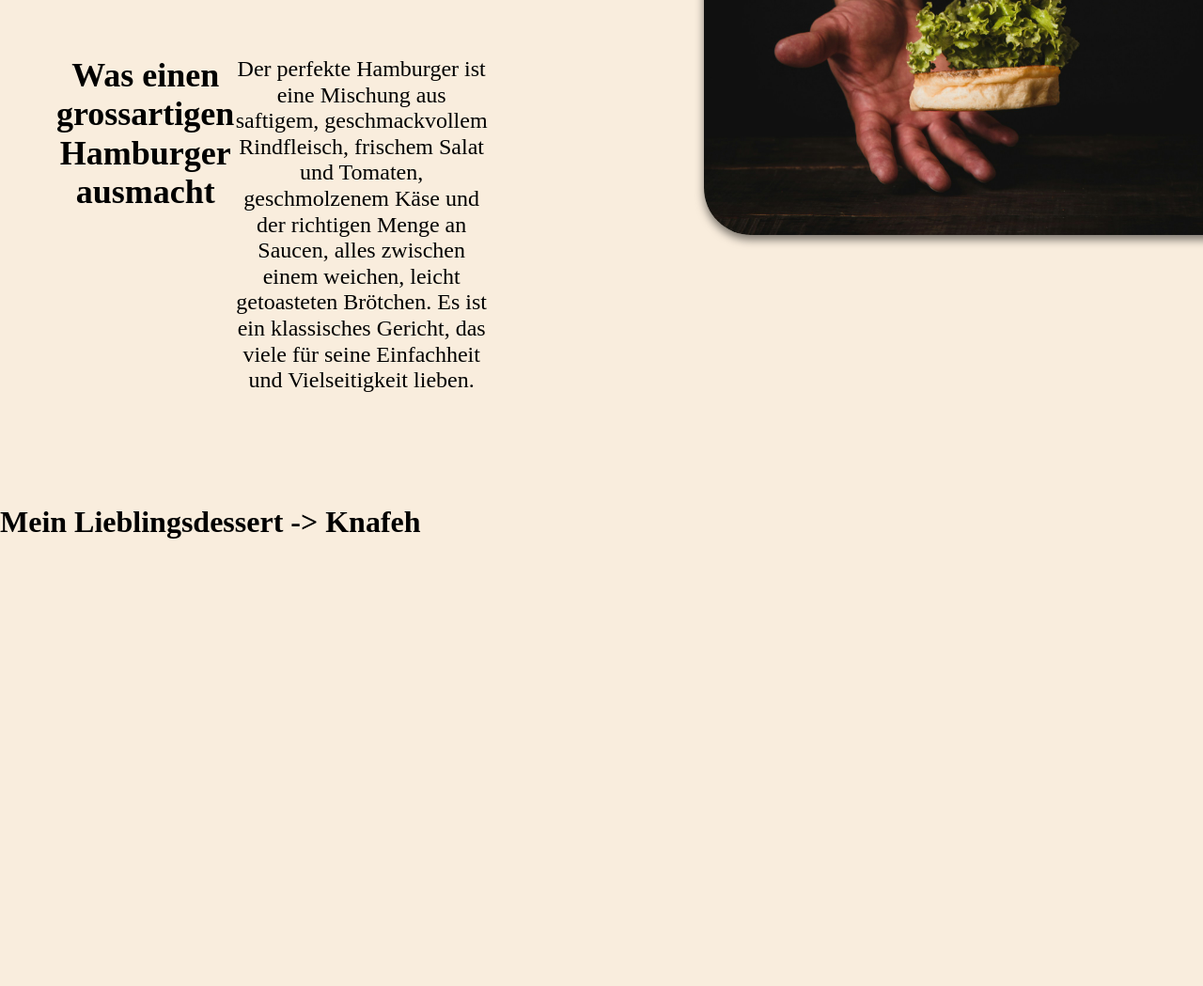
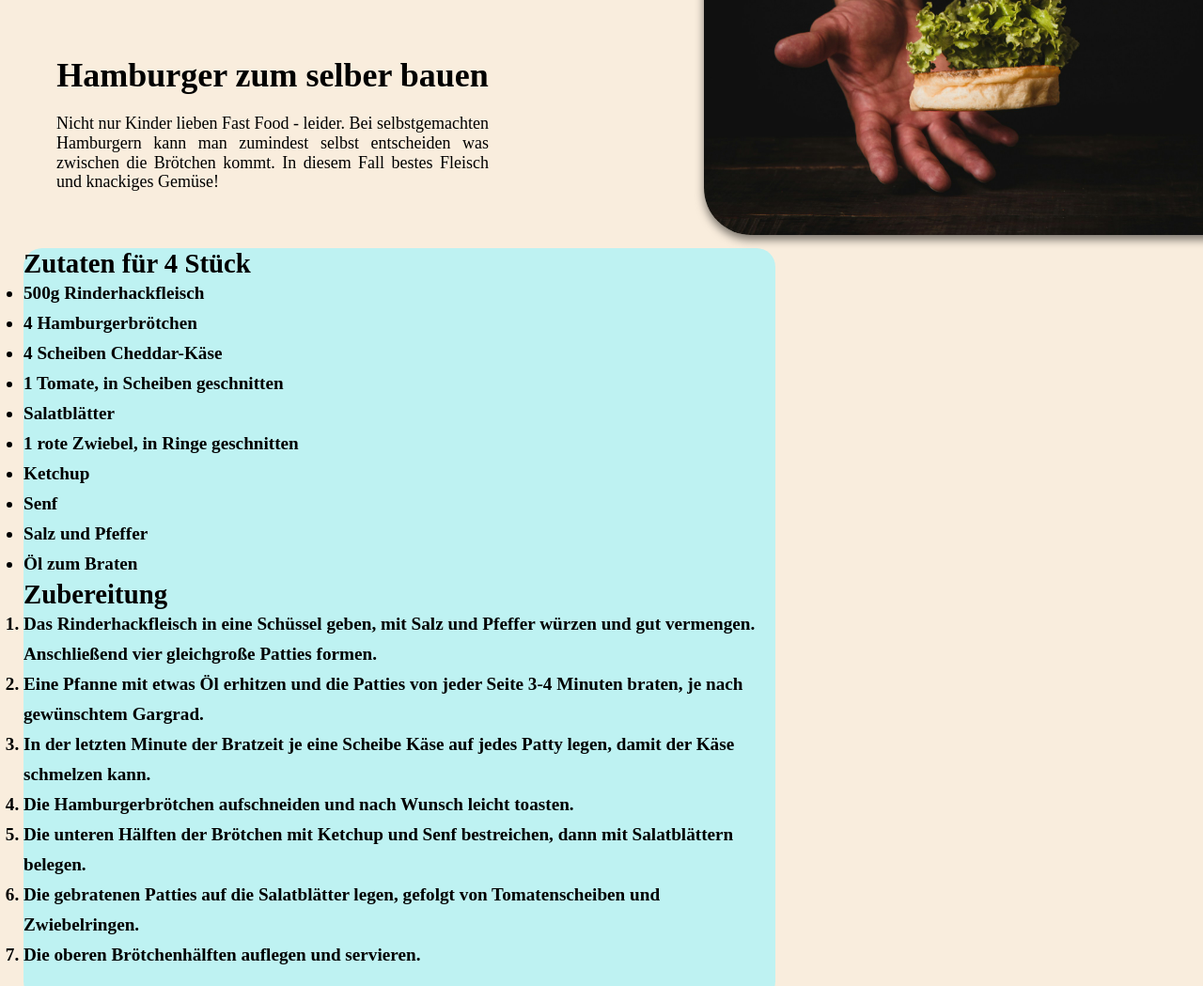
Before and after one commit to sam-1989/My-favorite-dish, a plain HTML site: page index.html in a window 1280 px wide. Shown: the part 500-1549 px from the top of the page at 94% size. Before the commit the page ends 1074 px from the top, so only its background shows below. Drawn offline with nearby package versions, Linux system fonts and the light colour scheme; a web font is replaced by a local one.

Commit message:
updated version

```diff
--- a/css/styles.css
+++ b/css/styles.css
@@ -42,13 +42,36 @@ header img {
 
 .hamburger {
     display: flex;
-    justify-content: space-between;
+    flex-wrap: wrap;
+    justify-content: center;
+    align-items: center;
     padding: 20px;
     margin: 40px;
     width: 500px;
     font-size: 1.5em;
-    text-align: center;
+    text-align: justify;
 }
+
+.hamburger p {
+    margin-top: 20px;
+    font-size: 18px;
+}
+
+
+.hero-2 {
+    display: flex;
+    flex-direction: column;
+    margin-left: 25px;
+    font-size: 1.2em;
+    font-weight: 600;
+    line-height: 2rem;
+    width: 800px;
+    height: 800px;
+    border-radius: 20px;
+    background-color: rgb(190, 242, 242);
+}
+
+
 
 
 @keyframes moveRight {
--- a/index.html
+++ b/index.html
@@ -1,34 +1,108 @@
 <!DOCTYPE html>
 <html lang="en">
     <head>
-    <meta charset="UTF-8">
-    <meta name="viewport" content="width=device-width, initial-scale=1.0">
-    <link rel="preconnect" href="https://fonts.googleapis.com">
-<link rel="preconnect" href="https://fonts.gstatic.com" crossorigin>
-<link href="https://fonts.googleapis.com/css2?family=Bungee+Spice&family=Lato:ital,wght@0,100;0,300;0,400;0,700;0,900;1,100;1,300;1,400;1,700;1,900&family=Lobster&family=Love+Ya+Like+A+Sister&family=Work+Sans:ital,wght@0,100..900;1,100..900&display=swap" rel="stylesheet">
-    <link rel="stylesheet" href="https://cdnjs.cloudflare.com/ajax/libs/font-awesome/6.5.2/css/all.min.css" integrity="sha512-SnH5WK+bZxgPHs44uWIX+LLJAJ9/2PkPKZ5QiAj6Ta86w+fsb2TkcmfRyVX3pBnMFcV7oQPJkl9QevSCWr3W6A==" crossorigin="anonymous" referrerpolicy="no-referrer" />
-    <link rel="stylesheet" href="https://cdnjs.cloudflare.com/ajax/libs/normalize/8.0.1/normalize.min.css">
-    <link rel="stylesheet" href="./css/styles.css">
+        <meta charset="UTF-8" />
+        <meta name="viewport" content="width=device-width, initial-scale=1.0" />
+        <link rel="preconnect" href="https://fonts.googleapis.com" />
+        <link rel="preconnect" href="https://fonts.gstatic.com" crossorigin />
+        <link
+            href="https://fonts.googleapis.com/css2?family=Bungee+Spice&family=Lato:ital,wght@0,100;0,300;0,400;0,700;0,900;1,100;1,300;1,400;1,700;1,900&family=Lobster&family=Love+Ya+Like+A+Sister&family=Work+Sans:ital,wght@0,100..900;1,100..900&display=swap"
+            rel="stylesheet"
+        />
+        <link
+            rel="stylesheet"
+            href="https://cdnjs.cloudflare.com/ajax/libs/font-awesome/6.5.2/css/all.min.css"
+            integrity="sha512-SnH5WK+bZxgPHs44uWIX+LLJAJ9/2PkPKZ5QiAj6Ta86w+fsb2TkcmfRyVX3pBnMFcV7oQPJkl9QevSCWr3W6A=="
+            crossorigin="anonymous"
+            referrerpolicy="no-referrer"
+        />
+        <link
+            rel="stylesheet"
+            href="https://cdnjs.cloudflare.com/ajax/libs/normalize/8.0.1/normalize.min.css"
+        />
+        <link rel="stylesheet" href="./css/styles.css" />
         <title>My favorite dish and dessert</title>
     </head>
     <body>
         <header>
             <h1>Mein Lieblingsgericht</h1>
-        <div class="arrow-icon"><i class="fa-solid fa-arrow-right fa-6x"></i></div>
-        <img src="./images/pablo-merchan-montes-hyIE90CN6b0-unsplash.jpg" alt="Hamburger" style="width: 600px;">
+            <div class="arrow-icon">
+                <i class="fa-solid fa-arrow-right fa-6x"></i>
+            </div>
+            <img
+                src="./images/pablo-merchan-montes-hyIE90CN6b0-unsplash.jpg"
+                alt="Hamburger"
+                style="width: 600px"
+            />
         </header>
 
-    <section>
+        <section class="hero">
             <div class="hamburger">
-        <h2>Was einen grossartigen Hamburger ausmacht</h2>
-        <p>Der perfekte Hamburger ist eine Mischung aus saftigem, geschmackvollem Rindfleisch, frischem Salat und Tomaten, geschmolzenem Käse und der richtigen Menge an Saucen, alles zwischen einem weichen, leicht getoasteten Brötchen. Es ist ein klassisches Gericht, das viele für seine Einfachheit und Vielseitigkeit lieben.</p>
+                <h2>Hamburger zum selber bauen</h2>
+                <p>
+                    Nicht nur Kinder lieben Fast Food - leider. Bei
+                    selbstgemachten Hamburgern kann man zumindest selbst
+                    entscheiden was zwischen die Brötchen kommt. In diesem Fall
+                    bestes Fleisch und knackiges Gemüse!
+                </p>
+            </div>
+            <section class="hero-2">
+                <div class="Zutaten">
+                    <h2>Zutaten für 4 Stück</h2>
+                    <ul>
+                        <li>500g Rinderhackfleisch</li>
+                        <li>4 Hamburgerbrötchen</li>
+                        <li>4 Scheiben Cheddar-Käse</li>
+                        <li>1 Tomate, in Scheiben geschnitten</li>
+                        <li>Salatblätter</li>
+                        <li>1 rote Zwiebel, in Ringe geschnitten</li>
+                        <li>Ketchup</li>
+                        <li>Senf</li>
+                        <li>Salz und Pfeffer</li>
+                        <li>Öl zum Braten</li>
+                    </ul>
+                </div>
+                <div class="Zubereitung">
+                    <h2>Zubereitung</h2>
+                    <ol>
+                        <li>
+                            Das Rinderhackfleisch in eine Schüssel geben, mit
+                            Salz und Pfeffer würzen und gut vermengen.
+                            Anschließend vier gleichgroße Patties formen.
+                        </li>
+                        <li>
+                            Eine Pfanne mit etwas Öl erhitzen und die Patties
+                            von jeder Seite 3-4 Minuten braten, je nach
+                            gewünschtem Gargrad.
+                        </li>
+                        <li>
+                            In der letzten Minute der Bratzeit je eine Scheibe
+                            Käse auf jedes Patty legen, damit der Käse schmelzen
+                            kann.
+                        </li>
+                        <li>
+                            Die Hamburgerbrötchen aufschneiden und nach Wunsch
+                            leicht toasten.
+                        </li>
+                        <li>
+                            Die unteren Hälften der Brötchen mit Ketchup und
+                            Senf bestreichen, dann mit Salatblättern belegen.
+                        </li>
+                        <li>
+                            Die gebratenen Patties auf die Salatblätter legen,
+                            gefolgt von Tomatenscheiben und Zwiebelringen.
+                        </li>
+                        <li>
+                            Die oberen Brötchenhälften auflegen und servieren.
+                        </li>
+                    </ol>
                 </div>
             </section>
-    <br><br>
+        </section>
+        <br /><br />
         <section>
             <div class="knafeh">
                 <h1>Mein Lieblingsdessert -> Knafeh</h1>
-
             </div>
         </section>
     </body>
```
Lines whose indentation alone changed are shown as unchanged.
